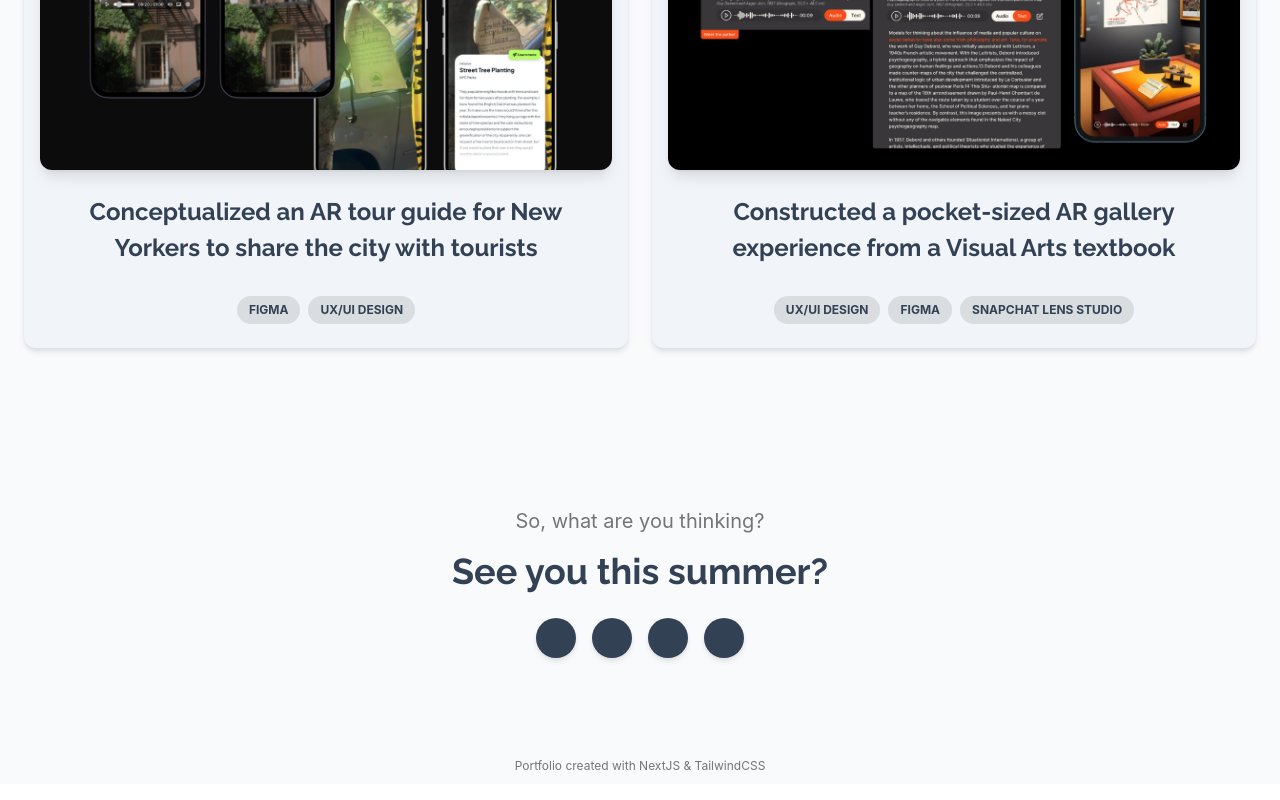
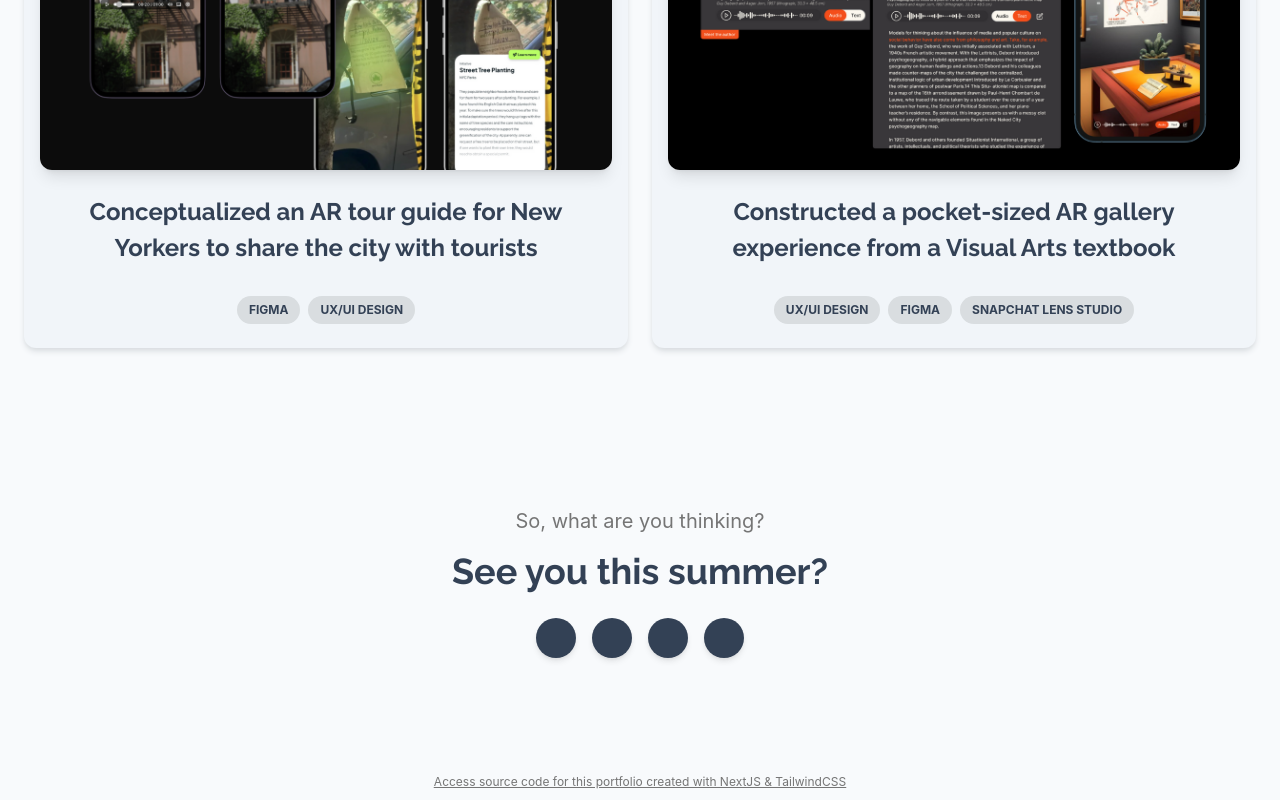
Before and after one commit to sofaradkova/portfolio, a Next.js app: page /projects in a window 1280 px wide. Shown: the part 2222-3022 px from the top of the page. Built offline with nearby package versions, Linux system fonts and the light colour scheme; a web font is replaced by a local one.

Commit message:
update resume

```diff
--- a/sections/Finisher.jsx
+++ b/sections/Finisher.jsx
@@ -58,8 +58,8 @@ const Finisher = () => {
           <div className="flex items-center justify-center gap-4 my-[20px]">
             <Tooltip content="Resume" placement="bottom">
               <a
-                href="/Sofa_Radkova_Resume.pdf"
-                download="Sofa_Radkova_Resume.pdf"
+                href="/Sofia_Radkova_Design_Resume.pdf"
+                download="Sofia_Radkova_Design_Resume.pdf"
               >
                 <IconButton className="rounded-full bg-main-black hover:shadow-[#333333]/20 focus:shadow-[#333333]/20 active:shadow-[#333333]/10">
                   <i className="fa-regular fa-file" />
@@ -97,7 +97,7 @@ const Finisher = () => {
             </Tooltip>
           </div>
         </ThemeProvider>
-        <div className="text-light-grey mt-20 text-xs">Portfolio created with NextJS & TailwindCSS</div>
+        <div className="text-light-grey mt-24 text-xs underline"><a href="https://github.com/sofaradkova/portfolio">Access source code for this portfolio created with NextJS & TailwindCSS</a></div>
       </motion.div>
     </section>
   );
```
Also changed, not shown: 1 other file (tests, documents, lock files or other folders).
